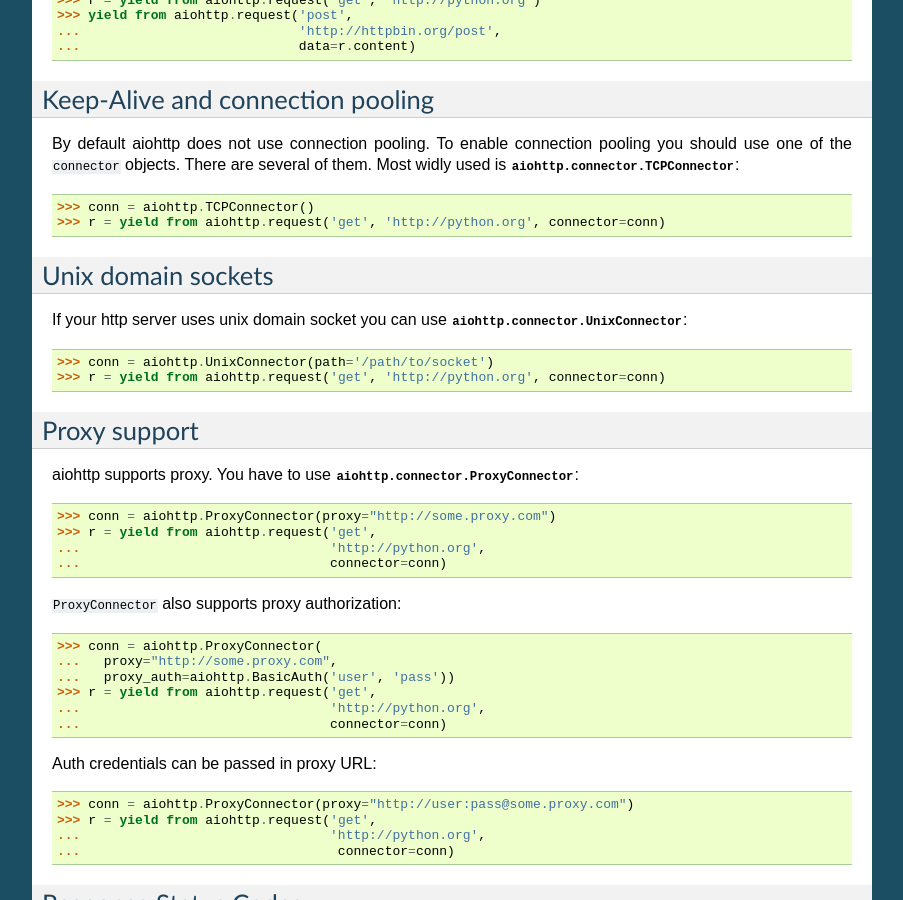
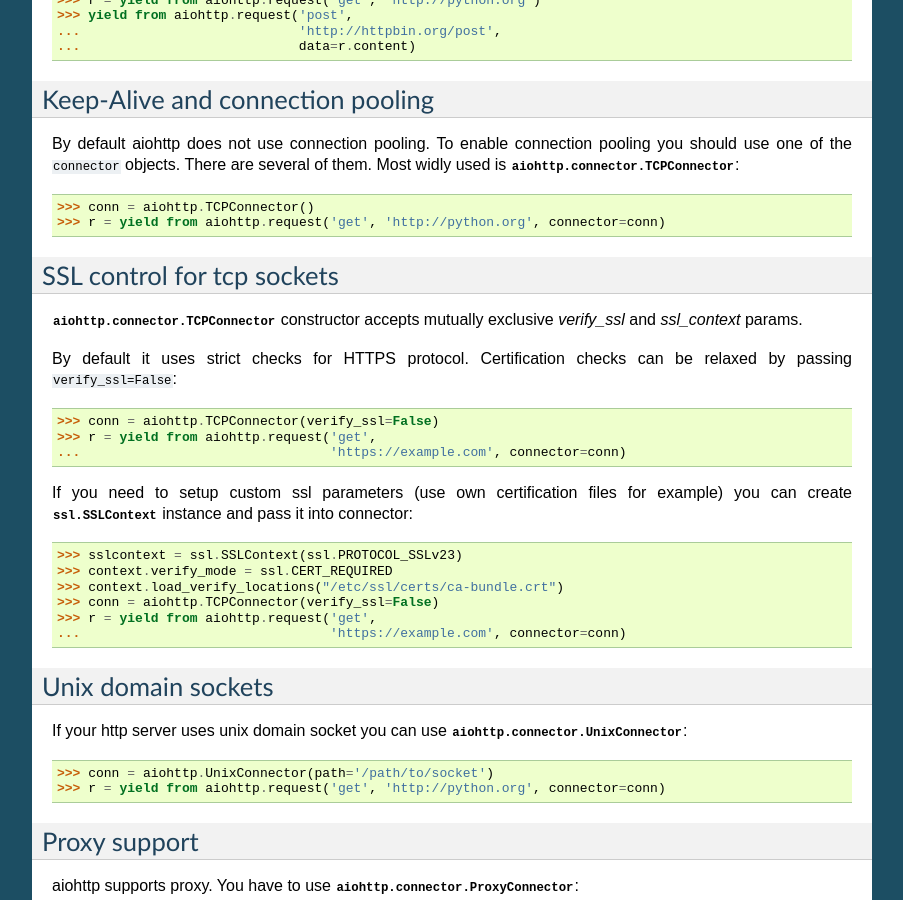
Before and after one commit to MegaDev007/aiohttp, a Sphinx documentation site: the page built from docs/client.rst, in a window 1280 px wide and 900 px high, scrolled down 5237 px. Shown: the whole window, without its empty margins (198-1101 px from the left). Built offline with Sphinx 7.4.7, drawn with Linux system fonts in a browser that asks for light colours; some of the changed text lies outside the part shown.

Commit message:
Document Connector's verify_ssl and ssl_context parameters

```diff
--- a/docs/client.rst
+++ b/docs/client.rst
@@ -346,6 +346,32 @@ Most widly used is :class:`aiohttp.connector.TCPConnector`::
   >>> r = yield from aiohttp.request('get', 'http://python.org', connector=conn)
 
 
+SSL control for tcp sockets
+---------------------------
+
+:class:`aiohttp.connector.TCPConnector` constructor accepts mutually
+exclusive *verify_ssl* and *ssl_context* params.
+
+By default it uses strict checks for HTTPS protocol. Certification
+checks can be relaxed by passing ``verify_ssl=False``::
+
+  >>> conn = aiohttp.TCPConnector(verify_ssl=False)
+  >>> r = yield from aiohttp.request('get',
+  ...                                'https://example.com', connector=conn)
+
+
+If you need to setup custom ssl parameters (use own certification
+files for example) you can create :class:`ssl.SSLContext` instance and
+pass it into connector::
+
+  >>> sslcontext = ssl.SSLContext(ssl.PROTOCOL_SSLv23)
+  >>> context.verify_mode = ssl.CERT_REQUIRED
+  >>> context.load_verify_locations("/etc/ssl/certs/ca-bundle.crt")
+  >>> conn = aiohttp.TCPConnector(verify_ssl=False)
+  >>> r = yield from aiohttp.request('get',
+  ...                                'https://example.com', connector=conn)
+
+
 Unix domain sockets
 -------------------
 
```
